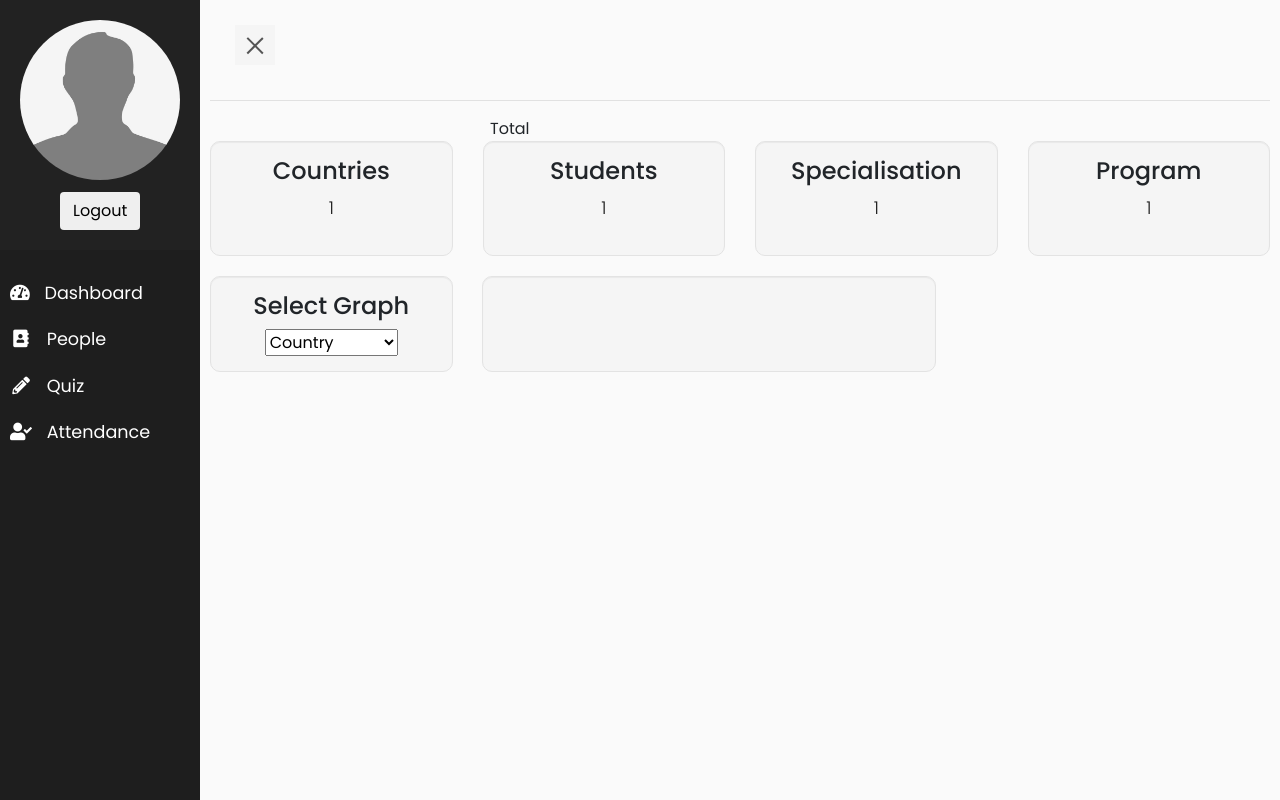
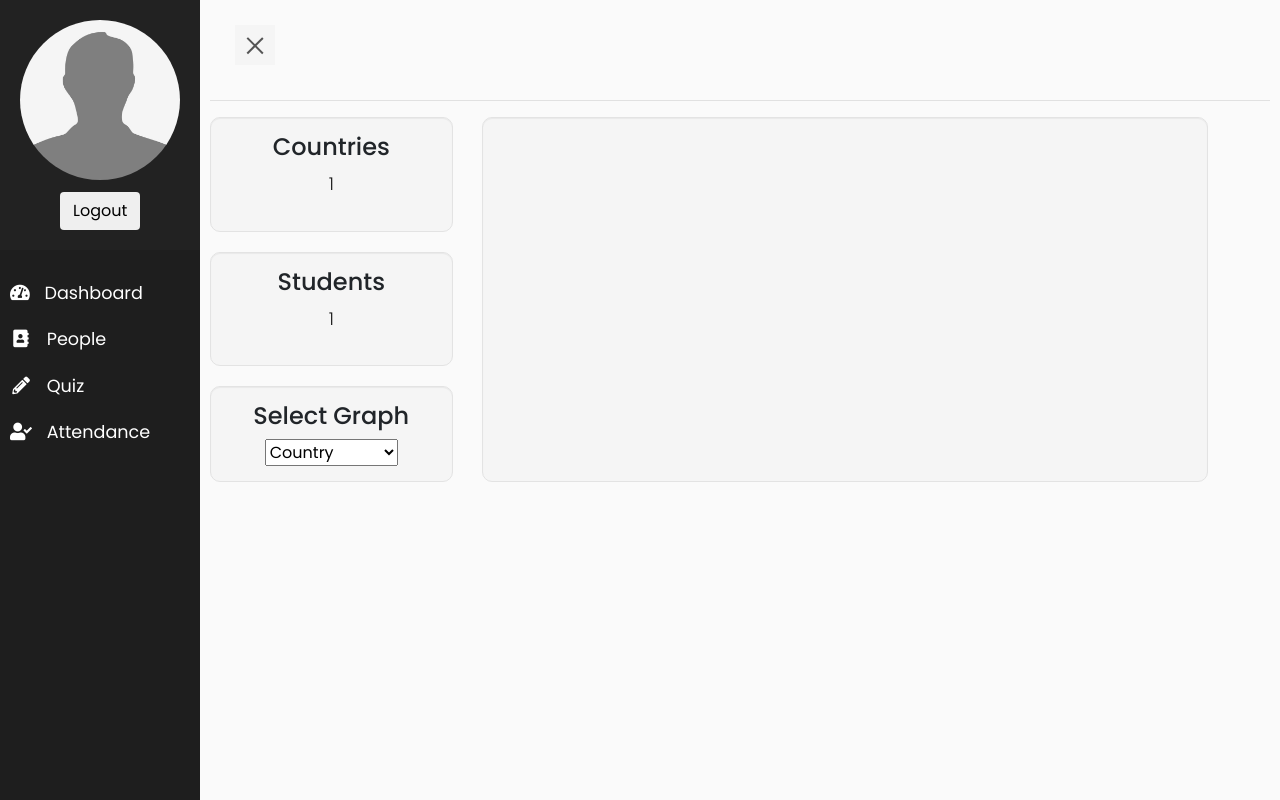
Before and after one commit to wonesy/tacosalpastor, a Django app: template alpastor/templates/dashboardex.html in a window 1280 px wide. Run offline with Django 3.2, Linux system fonts and the light colour scheme; the template is opened without the code that fills it: most values are stand-ins (such as "Sample title", 1, 10 or a date in 2020); parts of the project's set-up code (start-up, migrations or seed data) failed here and were passed over; some libraries are stand-ins or nearby versions.

Commit message:
fixed up dashboard to show string rather than ints, made default page

```diff
--- a/alpastor/alpastor/urls.py
+++ b/alpastor/alpastor/urls.py
@@ -27,7 +27,7 @@ from django.contrib.auth.decorators import login_required
 
 # add new URL to this structure in alpastor/urls.py
 urlpatterns = [
-    path('', views.home, name='home'),
+    path('', views.dashboard, name='home'),
 
     # Attendance
     path('attendance/course/<slug:slug>/schedule/update', login_required(GetStudentAttendanceData.as_view()), name='update_attendance'),
--- a/alpastor/templates/dashboardex.html
+++ b/alpastor/templates/dashboardex.html
@@ -10,40 +10,16 @@
 
 {% block content %}
 
-    <div class="row col-md-6 offset-md-3" align="center">
-        Total
-
-    </div>
     <div class="row">
         <div class="col-sm-3">
             <div class="well">
                 <h4>Countries</h4>
                 <p>{{ country.count }}</p>
             </div>
-        </div>
-        <div class="col-sm-3">
             <div class="well">
                 <h4>Students</h4>
                 <p>{{ active_students.count }}</p>
             </div>
-        </div>
-        <div class="col-sm-3">
-            <div class="well">
-                <h4>Specialisation</h4>
-                <p>{{ splgraph.count }}</p>
-            </div>
-        </div>
-        <div class="col-sm-3">
-            <div class="well">
-                <h4>Program</h4>
-                <p>{{ program.count }}</p>
-            </div>
-        </div>
-    </div>
-
-    <div class="row">
-
-        <div class="col-sm-3">
             <div class="well">
                 <h4> Select Graph </h4>
                 <select class="div-toggle" data-target=".my-info-1">
@@ -52,12 +28,10 @@
                     <option value="specialization" data-show=".specialization">Specialization</option>
                     <option value="semester" data-show=".semester">Semester</option>
                 </select>
-
-
             </div>
         </div>
 
-        <div class="col-sm-5 well my-info-1" style="margin-left: 14px;">
+        <div class="col-sm-8 well my-info-1" style="margin-left: 14px;">
 
             <div class="country hide graph">
                 <canvas id="myChart" width="100" height="100"></canvas>
@@ -73,10 +47,6 @@
             </div>
         </div>
     </div>
-
-
-
-
 
     {#    <div class="row">#}
     {#        {% for item in country %}#}
@@ -154,22 +124,7 @@
                     fontSize: 30
                 },
                 legend: {
-                    labels: {
-                        generateLabels: function (chart) {
-                            var labels = chart.data.labels;
-                            var dataset = chart.data.datasets[0];
-                            var legend = labels.map(function (label, index) {
-                                return {
-                                    datasetIndex: 0,
-                                    text: label,
-                                    fillStyle: dataset.backgroundColor[index],
-                                    strokeStyle: dataset.borderColor[index],
-                                    lineWidth: 1
-                                }
-                            });
-                            return legend;
-                        }
-                    }
+                    display: false,
                 }
             }
         });
@@ -182,21 +137,9 @@
                 labels: [{% for item in program %} "{{ item.program }}", {% endfor %}],
                 datasets: [{
 
-                    data: [{% for a in program %}
-
-                        {{ a.count_program }},
-
-                    {% endfor %}],
-                    backgroundColor: [{% for a in program %}
-
-                        getRandomColorHex(),
-
-                    {% endfor %}],
-                    borderColor: [{% for a in program %}
-
-                        "#111",
-
-                    {% endfor %}],
+                    data: [{% for a in program %} {{ a.count_program }}, {% endfor %}],
+                    backgroundColor: [{% for a in program %} getRandomColorHex(), {% endfor %}],
+                    borderColor: [{% for a in program %} "#111", {% endfor %}],
                     borderWidth: 1
                 }]
             },
@@ -214,22 +157,7 @@
                     fontSize: 30
                 },
                 legend: {
-                    labels: {
-                        generateLabels: function (chart) {
-                            var labels = chart.data.labels;
-                            var dataset = chart.data.datasets[0];
-                            var legend = labels.map(function (label, index) {
-                                return {
-                                    datasetIndex: 0,
-                                    text: label,
-                                    fillStyle: dataset.backgroundColor[index],
-                                    strokeStyle: dataset.borderColor[index],
-                                    lineWidth: 1
-                                }
-                            });
-                            return legend;
-                        }
-                    }
+                    display: false,
                 }
             }
         });
@@ -251,14 +179,7 @@
                         getRandomColorHex(),
 
                     {% endfor %}],
-                    borderColor: [
-                        'rgba(255,99,132,1)',
-                        'rgba(54, 162, 235, 1)',
-                        'rgba(255, 206, 86, 1)',
-                        'rgba(75, 192, 192, 1)',
-                        'rgba(153, 102, 255, 1)',
-                        'rgba(255, 159, 64, 1)'
-                    ],
+                    borderColor: [{% for a in splgraph %} "#111", {% endfor %}],
                     borderWidth: 1
                 }]
             },
@@ -268,6 +189,11 @@
                         ticks: {
                             beginAtZero: true
                         }
+                    }],
+                    xAxes: [{
+                        ticks: {
+                            autoSkip: false,
+                        }
                     }]
                 },
                 title: {
@@ -276,22 +202,7 @@
                     fontSize: 30
                 },
                 legend: {
-                    labels: {
-                        generateLabels: function (chart) {
-                            var labels = chart.data.labels;
-                            var dataset = chart.data.datasets[0];
-                            var legend = labels.map(function (label, index) {
-                                return {
-                                    datasetIndex: 0,
-                                    text: label,
-                                    fillStyle: dataset.backgroundColor[index],
-                                    strokeStyle: dataset.borderColor[index],
-                                    lineWidth: 1
-                                }
-                            });
-                            return legend;
-                        }
-                    }
+                    display: false,
                 }
             }
 
@@ -302,12 +213,12 @@
         var myChartSem = new Chart(fourth, {
             type: 'bar',
             data: {
-                labels: [{% for x in intakeSemester %} "{{ x.intakeSemester }}", {% endfor %}],
+                labels: [{% for x in intakeSemester %} "{{ x.intake_season }} {{ x.intake_year }}", {% endfor %}],
                 datasets: [{
 
                     data: [{% for sem in intakeSemester %}
 
-                        {{ sem.count_intake }},
+                        {{ sem.count }},
 
                     {% endfor %}],
                     backgroundColor: [{% for sem in intakeSemester %}
@@ -341,22 +252,7 @@
                 },
 
                 legend: {
-                    labels: {
-                        generateLabels: function (chart) {
-                            var labels = chart.data.labels;
-                            var dataset = chart.data.datasets[0];
-                            var legend = labels.map(function (label, index) {
-                                return {
-                                    datasetIndex: 0,
-                                    text: label,
-                                    fillStyle: dataset.backgroundColor[index],
-                                    strokeStyle: dataset.borderColor[index],
-                                    lineWidth: 1
-                                }
-                            });
-                            return legend;
-                        }
-                    }
+                    display: false,
                 }
             }
 
```
Also changed, not shown: alpastor/epita/models.py (+11 -2 lines), alpastor/epita/views.py (+26 -11 lines).
